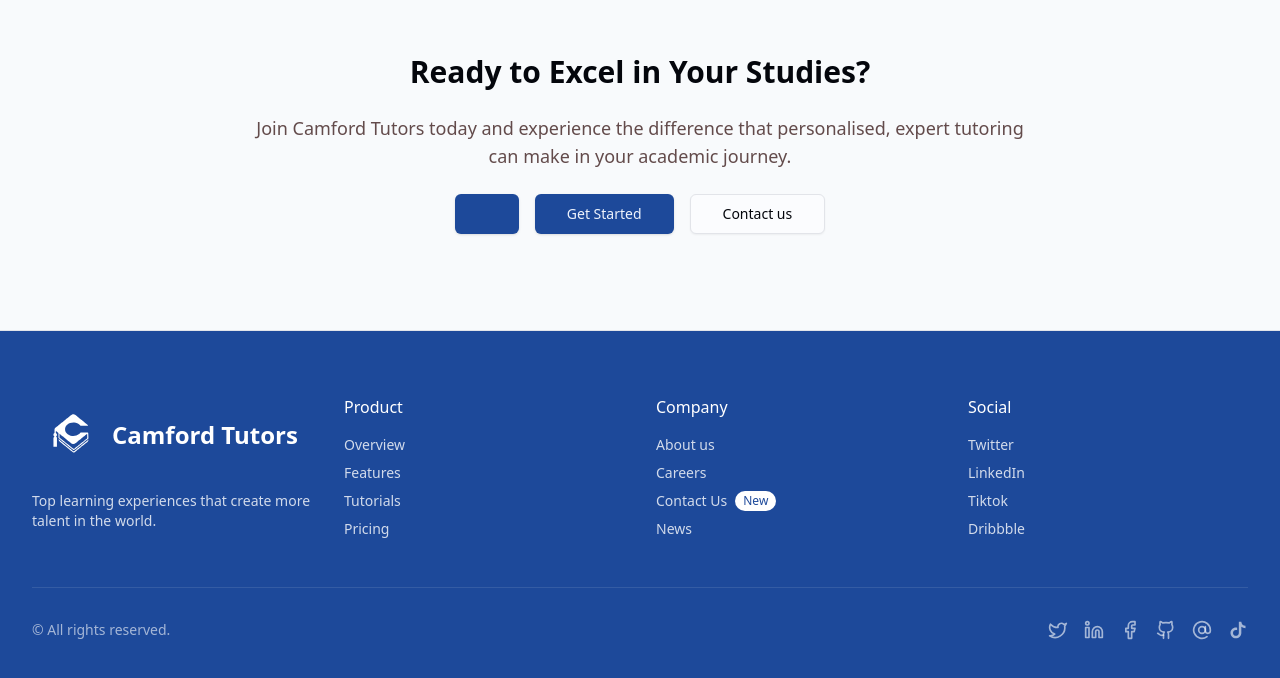
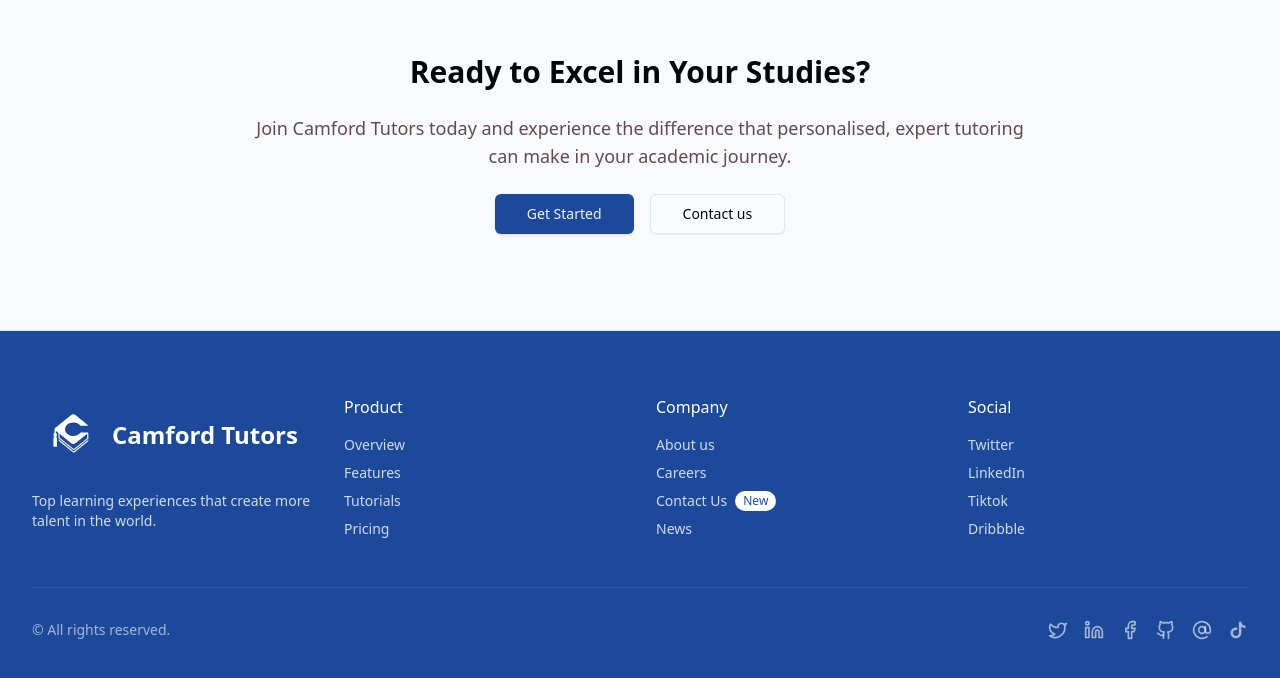
Before and after one commit to Txbish/camford, a Next.js app: page /about in a window 1280 px wide. Shown: the part 3587-4265 px from the top of the page. Built offline with nearby package versions, Linux system fonts and the light colour scheme.

Commit message:
Remove empty button from About page

```diff
--- a/app/about/page.tsx
+++ b/app/about/page.tsx
@@ -304,9 +304,6 @@ export default function AboutPage() {
             </p>
             <div className="flex flex-wrap justify-center gap-4">
               <Button size="lg">
-                <a></a>
-              </Button>
-              <Button size="lg">
                 <a href="/pricing">Get Started</a>
               </Button>
               <Button size="lg" variant="outline">
```
